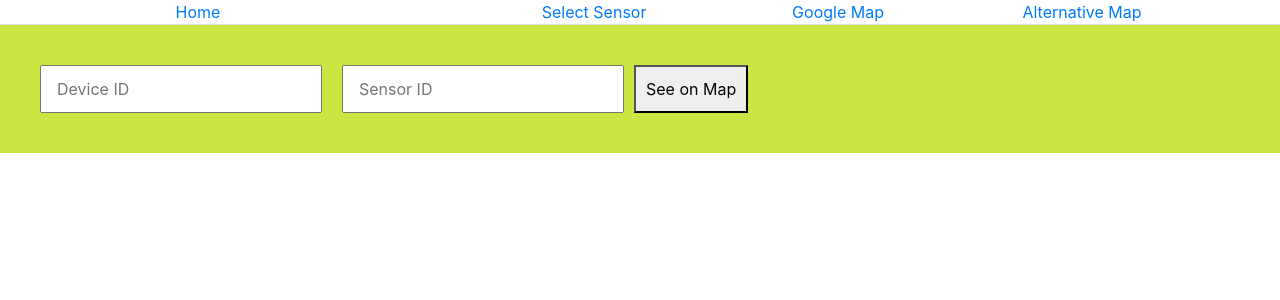
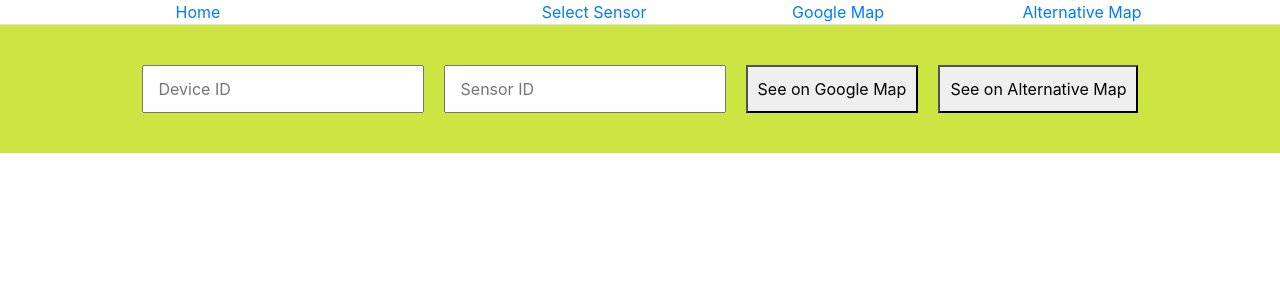
Before and after one commit to krishnapaul242/distronix_front-end-test, a React (Create React App) app: page /select-sensor in a window 1280 px wide. Shown: the top 300 px of the page. Built offline with nearby package versions, Linux system fonts and the light colour scheme; no server answers; what google-maps-react would draw is missing.

Commit message:
Updated select sensor screen style.

```diff
--- a/src/Components/FormScreen/index.tsx
+++ b/src/Components/FormScreen/index.tsx
@@ -5,12 +5,33 @@ const FormScreen = () => {
     const [deviceId, setDeviceId] = useState<string>();
     const [sensorId, setSensorId] = useState<string>();
     return (
-        <div className="form-screen">
-            <input type="text" id="InputDeviceID" className="input-box" placeholder="Device ID" required={true} value={deviceId} onChange={(e) => setDeviceId(e.target.value)}></input>
-            <input type="text" id="InputSensorID" className="input-box" placeholder="Sensor ID" required={true} value={sensorId} onChange={(e) => setSensorId(e.target.value)}></input>
-            <button type="submit" className="submit-button">See on Map</button>
-        </div>
-    )
+      <div className="form-screen">
+        <input
+          type="text"
+          id="InputDeviceID"
+          className="input-box"
+          placeholder="Device ID"
+          required={true}
+          value={deviceId}
+          onChange={(e) => setDeviceId(e.target.value)}
+        ></input>
+        <input
+          type="text"
+          id="InputSensorID"
+          className="input-box"
+          placeholder="Sensor ID"
+          required={true}
+          value={sensorId}
+          onChange={(e) => setSensorId(e.target.value)}
+        ></input>
+        <button className="submit-button">
+          See on Google Map
+        </button>
+        <button className="submit-button">
+          See on Alternative Map
+        </button>
+      </div>
+    );
 }
 
 export default FormScreen;
--- a/src/Components/FormScreen/style.css
+++ b/src/Components/FormScreen/style.css
@@ -1,6 +1,8 @@
 .form-screen {
     padding: 30px;
-
+    display: flex;
+    align-items: center;
+    justify-content: center;
 }
 
 .input-box {
@@ -10,4 +12,5 @@
 
 .submit-button {
     padding: 10px;
+    margin: 10px;
 }
```
Also changed, not shown: 1 other file (tests, documents, lock files or other folders).
